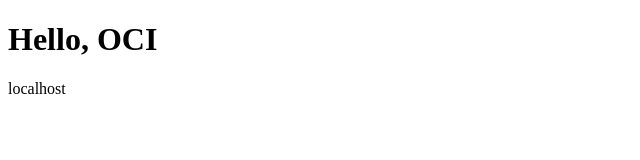
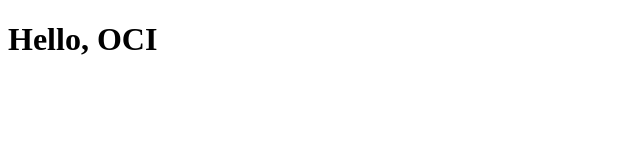
Before and after one commit to dingtianhongjie/nginx-demo, a plain HTML site: page index.html in a window 1280 px wide. Shown: the full height of the page, 0-640 px from the left. Drawn offline with Linux system fonts and the light colour scheme.

Commit message:
manifests

```diff
--- a/index.html
+++ b/index.html
@@ -6,10 +6,5 @@
   </head>
   <body>
     <h1>Hello, OCI</h1>
-    <SCRIPT Language="JavaScript">
-        <!--
-        document.write(location.hostname);
-        // -->
-    </SCRIPT>
   </body>
 </html>
```
Also changed, not shown: 2 other files.
